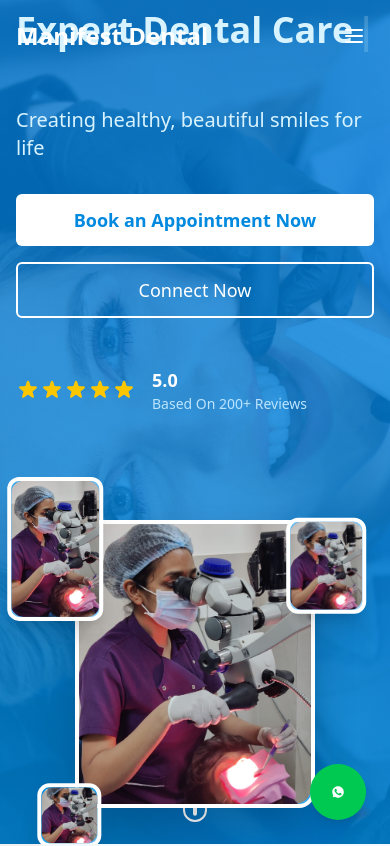
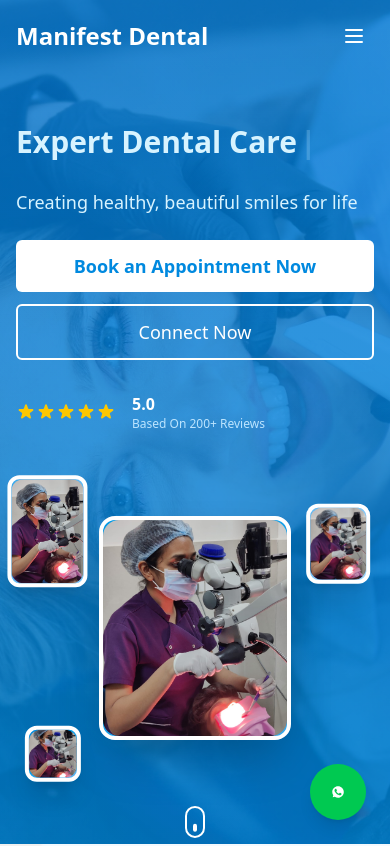
Before and after one commit to AmitDobal/dental-webapp, a React (Vite) app: page / in a window 390 px wide. Shown: the top 846 px of the page. Built offline with nearby package versions, Linux system fonts and the light colour scheme.

Commit message:
Refactor Hero component styles for improved responsiveness and accessibility; adjust text sizes, margins, and layout for better visual consistency across devices, enhancing user experience in the Hero section.

```diff
--- a/src/components/home/Hero.jsx
+++ b/src/components/home/Hero.jsx
@@ -26,7 +26,7 @@ const LeftSection = () => (
     className="text-white">
     <motion.h1
       variants={slideUp}
-      className="text-4xl md:text-5xl lg:text-6xl font-bold mb-6 min-h-[4.5rem]">
+      className="text-3xl sm:text-4xl md:text-5xl lg:text-6xl font-bold mb-4 sm:mb-6 min-h-[3rem] sm:min-h-[4rem] lg:min-h-[4.5rem]">
       <span className="text-primary-100 block">
         <Typewriter
           words={HERO_PHRASES}
@@ -41,12 +41,12 @@ const LeftSection = () => (
     </motion.h1>
     <motion.p
       variants={slideUp}
-      className="text-xl md:text-2xl text-primary-100 mb-8">
+      className="text-lg sm:text-xl md:text-2xl text-primary-100 mb-6 sm:mb-8">
       Creating healthy, beautiful smiles for life
     </motion.p>
     <motion.div
       variants={staggerContainer}
-      className="flex flex-col sm:flex-row gap-4">
+      className="flex flex-col sm:flex-row gap-3 sm:gap-4">
       <Button
         onClick={() =>
           handleBookAppointment({ focusForm: true, focusDelay: 1000 })
@@ -66,7 +66,9 @@ const LeftSection = () => (
       </Button>
     </motion.div>
     {/* Rating Section */}
-    <motion.div variants={fadeIn} className="mt-12 flex items-center gap-4">
+    <motion.div
+      variants={fadeIn}
+      className="mt-8 sm:mt-12 flex items-center gap-4">
       <div className="flex items-center">
         {[...Array(5)].map((_, i) => (
           <motion.svg
@@ -74,7 +76,7 @@ const LeftSection = () => (
             initial={{ scale: 0 }}
             animate={{ scale: 1 }}
             transition={{ delay: i * 0.1 }}
-            className="w-6 h-6 text-yellow-400"
+            className="w-5 h-5 sm:w-6 sm:h-6 text-yellow-400"
             fill="currentColor"
             viewBox="0 0 20 20">
             <path d="M9.049 2.927c.3-.921 1.603-.921 1.902 0l1.07 3.292a1 1 0 00.95.69h3.462c.969 0 1.371 1.24.588 1.81l-2.8 2.034a1 1 0 00-.364 1.118l1.07 3.292c.3.921-.755 1.688-1.54 1.118l-2.8-2.034a1 1 0 00-1.175 0l-2.8 2.034c-.784.57-1.838-.197-1.539-1.118l1.07-3.292a1 1 0 00-.364-1.118L2.98 8.72c-.783-.57-.38-1.81.588-1.81h3.461a1 1 0 00.951-.69l1.07-3.292z" />
@@ -86,14 +88,14 @@ const LeftSection = () => (
           initial={{ opacity: 0, y: 20 }}
           animate={{ opacity: 1, y: 0 }}
           transition={{ delay: 0.5 }}
-          className="text-lg font-semibold">
+          className="text-base sm:text-lg font-semibold">
           5.0
         </motion.p>
         <motion.p
           initial={{ opacity: 0, y: 20 }}
           animate={{ opacity: 1, y: 0 }}
           transition={{ delay: 0.6 }}
-          className="text-sm text-primary-200">
+          className="text-xs sm:text-sm text-primary-200">
           Based On 200+ Reviews
         </motion.p>
       </div>
@@ -106,10 +108,10 @@ const RightSection = () => (
     initial={{ opacity: 0, scale: 0.8 }}
     animate={{ opacity: 1, scale: 1 }}
     transition={{ duration: 0.8 }}
-    className="relative w-full flex justify-center items-center mt-8 lg:mt-0 min-h-[340px]">
-    <div className="relative w-full h-[340px] sm:h-[400px] md:h-[500px] flex items-center justify-center">
+    className="relative w-full flex justify-center items-center mt-6 sm:mt-8 lg:mt-0 min-h-[280px] sm:min-h-[320px] md:min-h-[400px]">
+    <div className="relative w-full h-[280px] sm:h-[320px] md:h-[400px] lg:h-[500px] flex items-center justify-center">
       {/* Central Big Image */}
-      <div className="relative z-10 w-60 h-72 sm:w-56 sm:h-80 md:w-96 md:h-[30rem] bg-gradient-to-br from-primary-700 to-primary-600 rounded-2xl shadow-2xl border-4 border-white overflow-hidden flex items-center justify-center mx-auto">
+      <div className="relative z-10 w-48 h-56 sm:w-56 sm:h-72 md:w-72 md:h-80 lg:w-96 lg:h-[30rem] bg-gradient-to-br from-primary-700 to-primary-600 rounded-2xl shadow-2xl border-4 border-white overflow-hidden flex items-center justify-center mx-auto">
         <img
           src="/images/hero/dental-image1.jpeg"
           alt="Main dental procedure"
@@ -120,8 +122,8 @@ const RightSection = () => (
       <FloatingImage
         src="/images/hero/dental-image2.jpeg"
         alt="Floating dental 1"
-        className="absolute left-2 top-2 w-24 h-36 sm:w-28 sm:h-36 from-primary-600 to-primary-400"
-        animate={{ y: [0, -30, 0], x: [0, -20, 0] }}
+        className="absolute left-1 top-1 sm:left-2 sm:top-2 w-20 h-28 sm:w-24 sm:h-32 md:w-28 md:h-36 from-primary-600 to-primary-400"
+        animate={{ y: [0, -20, 0], x: [0, -15, 0] }}
         transition={{
           duration: 5,
           repeat: Infinity,
@@ -134,8 +136,8 @@ const RightSection = () => (
       <FloatingImage
         src="/images/hero/dental-image3.jpeg"
         alt="Floating dental 2"
-        className="absolute right-2 top-6 w-20 h-24 sm:w-24 sm:h-28 from-primary-500 to-primary-300"
-        animate={{ y: [0, -25, 0], x: [0, 25, 0] }}
+        className="absolute right-1 top-4 sm:right-2 sm:top-6 w-16 h-20 sm:w-20 sm:h-24 md:w-24 md:h-28 from-primary-500 to-primary-300"
+        animate={{ y: [0, -20, 0], x: [0, 20, 0] }}
         transition={{
           duration: 6,
           repeat: Infinity,
@@ -148,8 +150,8 @@ const RightSection = () => (
       <FloatingImage
         src="/images/hero/dental-image4.jpeg"
         alt="Floating dental 3"
-        className="absolute left-8 bottom-2 w-16 h-16 sm:w-20 sm:h-20 from-primary-800 to-primary-500"
-        animate={{ y: [0, 30, 0], x: [0, -15, 0] }}
+        className="absolute left-4 sm:left-6 md:left-8 bottom-1 sm:bottom-2 w-14 h-14 sm:w-16 sm:h-16 md:w-20 md:h-20 from-primary-800 to-primary-500"
+        animate={{ y: [0, 25, 0], x: [0, -10, 0] }}
         transition={{
           duration: 7,
           repeat: Infinity,
@@ -175,8 +177,8 @@ const Hero = () => {
         <div className="absolute inset-0 bg-[radial-gradient(circle_at_center,_var(--tw-gradient-stops))] from-white/5 via-transparent to-transparent"></div>
       </div>
       {/* Content */}
-      <div className="relative z-10 container mx-auto px-4 h-screen flex items-center">
-        <div className="grid grid-cols-1 lg:grid-cols-2 gap-12 items-center w-full">
+      <div className="relative z-10 container mx-auto px-4 pt-20 sm:pt-24 md:pt-28 lg:pt-16 pb-8 sm:pb-12 lg:pb-16 min-h-screen flex items-center">
+        <div className="grid grid-cols-1 lg:grid-cols-2 gap-8 sm:gap-10 lg:gap-12 items-center w-full">
           <LeftSection />
           <RightSection />
         </div>
@@ -186,7 +188,7 @@ const Hero = () => {
         initial={{ opacity: 0 }}
         animate={{ opacity: 1 }}
         transition={{ delay: 1 }}
-        className="absolute bottom-8 left-1/2 transform -translate-x-1/2">
+        className="absolute bottom-4 sm:bottom-6 lg:bottom-8 left-1/2 transform -translate-x-1/2">
         <motion.div
           animate={{
             y: [0, 10, 0],
@@ -196,7 +198,7 @@ const Hero = () => {
             repeat: Infinity,
             ease: "easeInOut",
           }}
-          className="w-6 h-10 border-2 border-white rounded-full flex justify-center">
+          className="w-5 h-8 sm:w-6 sm:h-10 border-2 border-white rounded-full flex justify-center">
           <motion.div
             animate={{
               y: [0, 12, 0],
@@ -206,7 +208,7 @@ const Hero = () => {
               repeat: Infinity,
               ease: "easeInOut",
             }}
-            className="w-1 h-3 bg-white rounded-full mt-2"
+            className="w-1 h-2 sm:h-3 bg-white rounded-full mt-1 sm:mt-2"
           />
         </motion.div>
       </motion.div>
```
